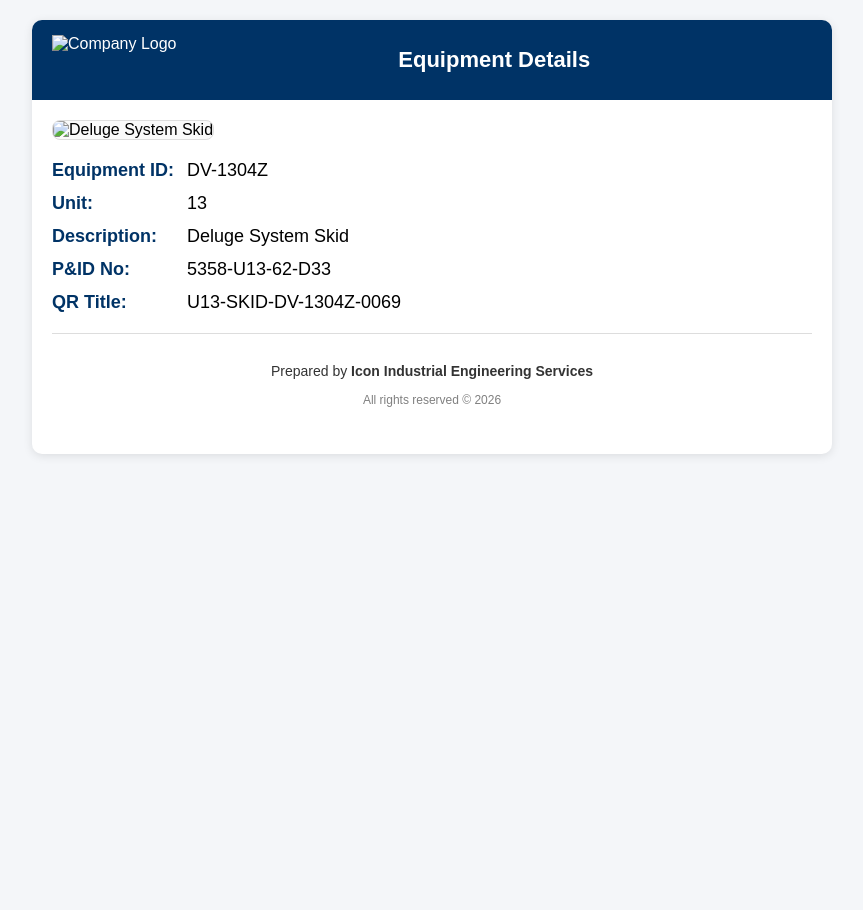
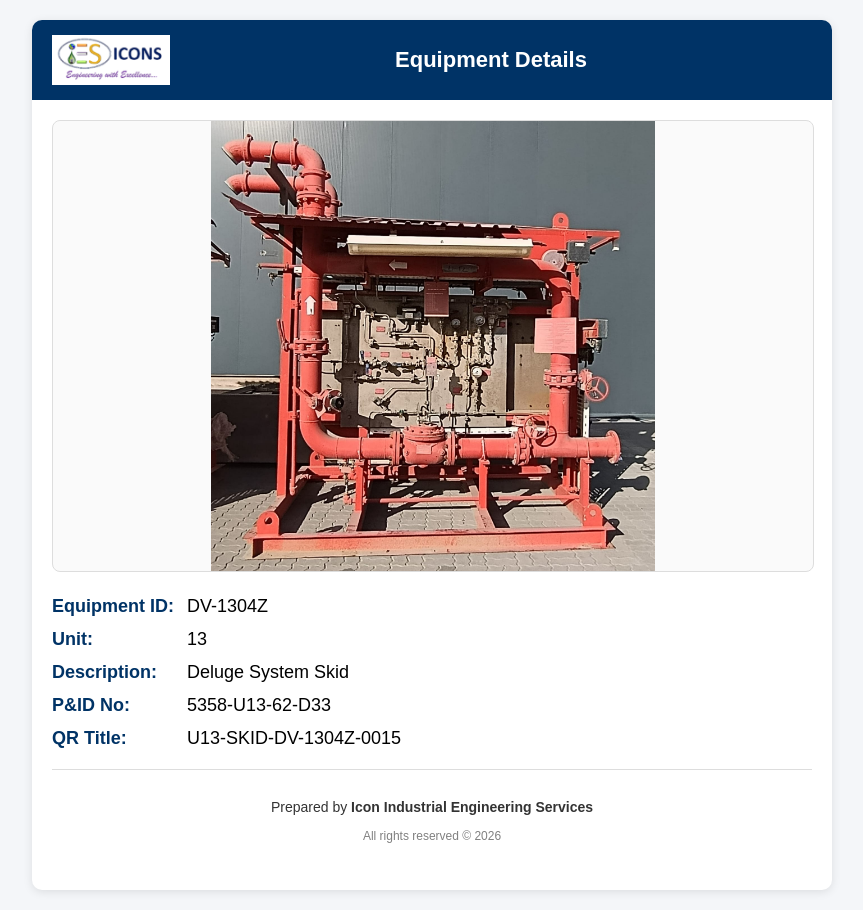
Before and after one commit to Gokkkul/qr-scan-preview, a plain HTML site: page index.html in a window 1280 px wide. Shown: the whole page, without its empty margins (208-1071 px from the left). Before the commit the page ends 800 px from the top, so only its background shows below. Drawn offline with Linux system fonts and the light colour scheme; the site is published under a folder, as on GitHub Pages, so addresses that start at the root find nothing.

Commit message:
Updated img path

```diff
--- a/index.html
+++ b/index.html
@@ -185,7 +185,7 @@
 
         <!-- HEADER -->
         <div class="header">
-            <img src="/Images/Icons.png" alt="Company Logo">
+            <img src="Images/Icons.png" alt="Company Logo">
             <h1>Equipment Details</h1>
             <div></div>
         </div>
@@ -194,7 +194,7 @@
         <div class="content">
 
             <!-- Equipment Image -->
-            <img src="/Images/DV-1304Z.jpeg" alt="Deluge System Skid" class="equipment-image">
+            <img src="Images/DV-1304Z.jpeg" alt="Deluge System Skid" class="equipment-image">
 
             <!-- DETAILS -->
             <div class="details">
@@ -220,7 +220,7 @@
                 <div class="detail-row">
                     <span class="label">QR Title:</span>
                     <!-- QR image or placeholder -->
-                     U13-SKID-DV-1304Z-0069
+                     U13-SKID-DV-1304Z-0015
                 </div>
 
                 <div class="footer">
```
